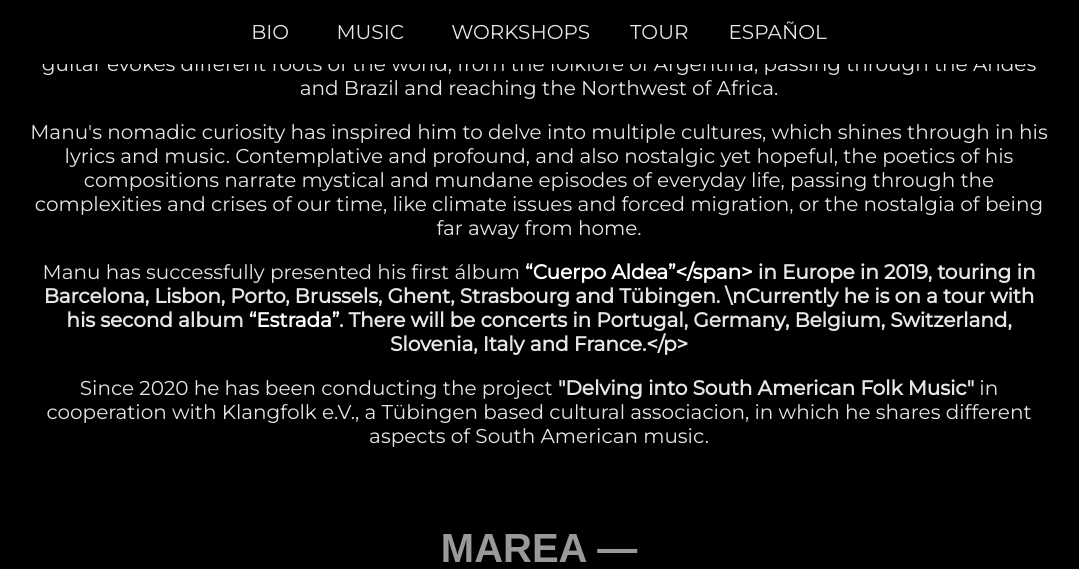
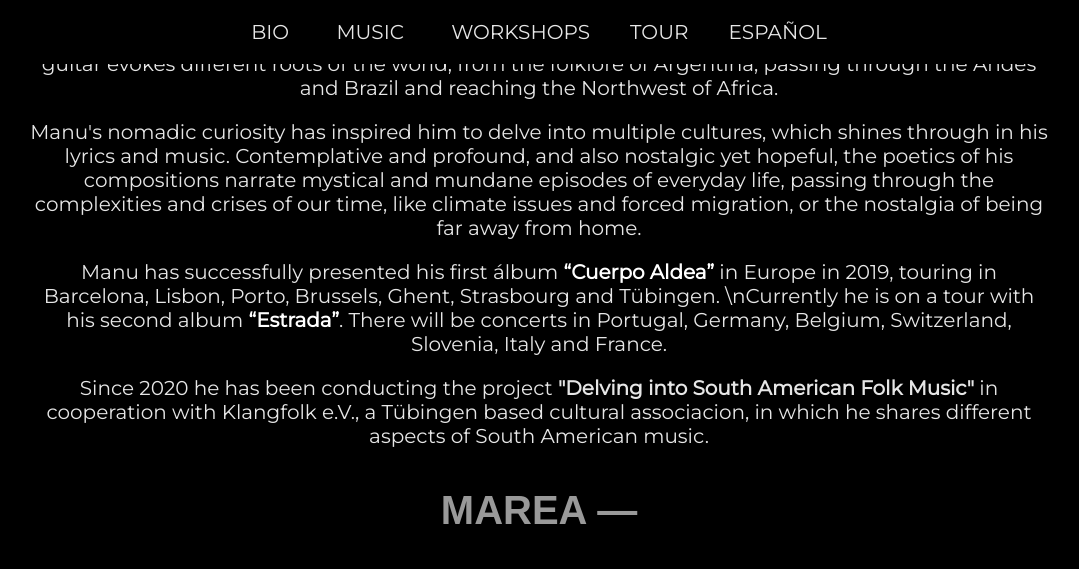
Before and after one commit to ManuRosales/manurosales.github.io, a Jekyll site: the page built from en/index.markdown, in a window 1280 px wide and 900 px high, scrolled down 1021 px, cut to the strip 0-569 px from the top of the window. Shown: the whole strip, without its empty margins (101-1180 px from the left). Built offline with Jekyll 4.4.1, drawn with Linux system fonts in a browser that asks for light colours; nearby versions of some CDN libraries; some web fonts are replaced; comment, search, counter and statistics services are not loaded.

Commit message:
Updated Index

```diff
--- a/en/index.markdown
+++ b/en/index.markdown
@@ -12,7 +12,7 @@
   of everyday life, passing through the complexities and crises of our time, like
   climate issues and forced migration, or the nostalgia of being far away from home.
 - Manu has successfully presented his first álbum <span class="bold"><a href="/en/projects/cuerpo-aldea">“Cuerpo
-  Aldea”</span></a> in Europe in 2019, touring in Barcelona, Lisbon, Porto, Brussels,
+  Aldea”</a></span> in Europe in 2019, touring in Barcelona, Lisbon, Porto, Brussels,
   Ghent, Strasbourg and Tübingen. \nCurrently he is on a tour with his second album
   <span class="bold"><a href="/en/projects/estrada">“Estrada”</a></span>. There will
   be concerts in Portugal, Germany, Belgium, Switzerland, Slovenia, Italy and France.
```
